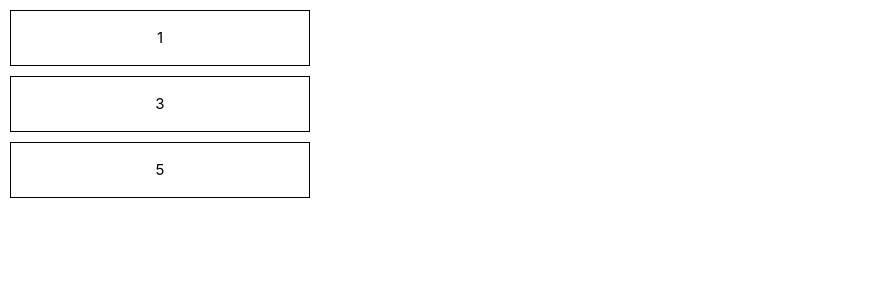
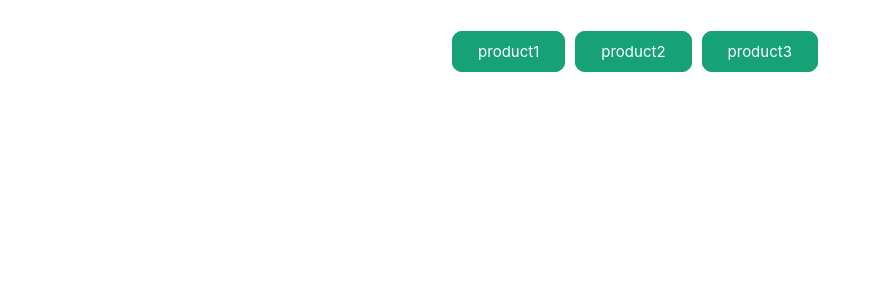
Before and after one commit to aanddi/vue3_exercises, a Vue app in the folder vue3/: page / in a window 1280 px wide. Shown: the top 300 px of the page, without its empty margins (0-871 px from the left). Built offline with nearby package versions, Linux system fonts and the light colour scheme.

Commit message:
Атрибут key в Vue

```diff
--- a/vue3/src/App.vue
+++ b/vue3/src/App.vue
@@ -3,7 +3,22 @@ export default {
   name: 'App',
   data() {
     return {
-      items: [1, -2, 3, -4, 5],
+      products: [
+        {
+          id: 2,
+          name: 'product1',
+        },
+
+        {
+          id: 3,
+          name: 'product2',
+        },
+
+        {
+          id: 1,
+          name: 'product3',
+        },
+      ]
     }
   },
   computed: {
@@ -16,26 +31,45 @@ export default {
 
 <template>
 
-  <template v-for="elem in items">
-    <nav>
-      <ul v-if="elem > 0">
-        <li class="box">{{ elem }}</li>
-      </ul>
-    </nav>
-  </template>
+  <nav>
+    <ul class="menu_item">
+      <li class="menu-list" v-for="elem in products" :key="products.id">
+        <a href="#" class="menu-link active">{{ elem.name }}</a>
+      </li>
+    </ul>
+  </nav>
 
 </template>
 
 <style>
-.box {
-  width: 300px;
-  padding: 15px 10px;
-  border: 1px solid #000;
+nav {
+  margin-top: 40px;
+}
+
+.menu_item {
+  display: flex;
+  justify-content: center;
+}
+
+.menu-list {
+  list-style: none;
+  margin-right: 10px;
+  font-weight: bold;
+}
+
+.menu-link {
+  text-decoration: none;
+  color: #ffffff;
+  background-color: #16A177;
+  border: 1px solid #16A177;
+  padding: 10px 25px;
+  transition: all 0.4s ease-out;
+  border-radius: 10px;
+}
+
+.menu-link:hover {
   background-color: #fff;
-  margin: 10px;
-  text-align: justify;
-  display: flex;
-  flex-direction: column;
-  align-items: center;
+  border: 1px solid #16A177;
+  color: #16A177;
 }
 </style>
```
